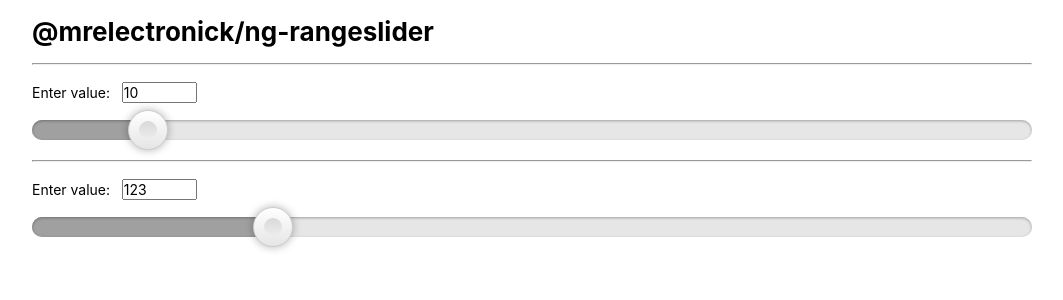
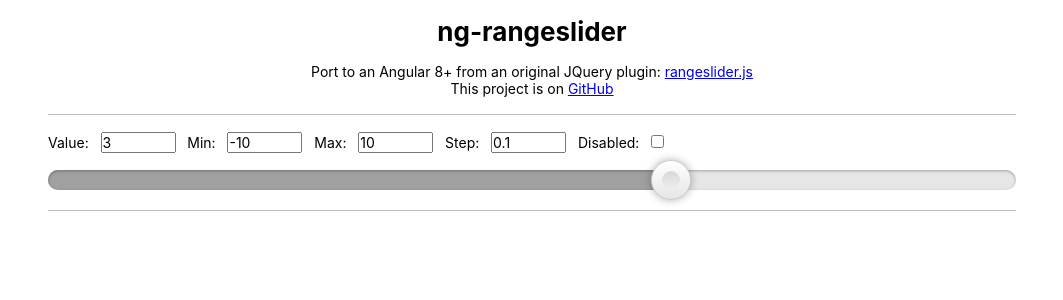
Before and after one commit to MrElectroNick/ng-rangeslider, an Angular app: page / in a window 1280 px wide. Shown: the top 300 px of the page, without its empty margins (108-1171 px from the left). Built offline with nearby package versions, Linux system fonts and the light colour scheme.

Commit message:
- Enable decimal steps - Cleanup - Update demo page

```diff
--- a/projects/ng-rangeslider/src/lib/ng-rangeslider.component.ts
+++ b/projects/ng-rangeslider/src/lib/ng-rangeslider.component.ts
@@ -9,8 +9,6 @@
       <div #fill [class]="fillClass"></div>
       <div #handle [class]="handleClass"></div>
     </div>
-    <br>
-    <br>
   `,
   styles: [`
     .rangeslider,
@@ -84,6 +82,60 @@
 
   private static pluginIdentifier = 0;
   private xvalue = 0;
+  private xmax = 100;
+  private xmin = 0;
+  private xstep = 1;
+  private xdisabled = false;
+
+  @Input()
+  set value(v: number) {
+    this.xvalue = v;
+    this.update();
+  }
+
+  get value() {
+    return this.xvalue;
+  }
+
+  @Input()
+  set disabled(v: boolean) {
+    this.xdisabled = v;
+    this.update();
+  }
+
+  get disabled() {
+    return this.xdisabled;
+  }
+
+  @Input()
+  get min(): number {
+    return this.xmin;
+  }
+
+  set min(value: number) {
+    this.xmin = value;
+    this.update();
+  }
+
+  @Input()
+  get max(): number {
+    return this.xmax;
+  }
+
+  set max(value: number) {
+    this.xmax = value;
+    this.update();
+  }
+
+  @Input()
+  get step(): number {
+    return this.xstep;
+  }
+
+  set step(value: number) {
+    this.xstep = value;
+    this.update();
+  }
 
   identifier = 'ng-rangeslider-' + (NgRangesliderComponent.pluginIdentifier++);
 
@@ -99,41 +151,27 @@
   @ViewChild('range', {static: true}) $range;
 
   @Output() changed: EventEmitter<number> = new EventEmitter<number>();
+
   @Input() rangeClass = 'rangeslider';
   @Input() disabledClass = 'rangeslider--disabled';
   @Input() fillClass = 'rangeslider__fill';
   @Input() handleClass = 'rangeslider__handle';
-  @Input() disabled = false;
-  @Input() step = 1;
-
-  @Input()
-  set value(v: number) {
-    this.xvalue = v;
-    const pos = this.getPositionFromValue(v);
-    this.setPosition(pos, false);
-  }
-
-  get value() {
-    return this.xvalue;
-  }
-
-  @Input() min = 0;
-  @Input() max = 100;
 
   constructor() {
     const self = this;
 
     // tslint:disable-next-line:only-arrow-functions
-    const handleMove = function (e) {
-      if (e.type !== 'touchmove') {
-        e.preventDefault();
+    const handleMove = function(e) {
+        if (e.type !== 'touchmove') {
+          e.preventDefault();
+        }
+        const posX = self.getRelativePosition(e);
+        self.setPosition(posX - self.grabX);
       }
-      const posX = self.getRelativePosition(e);
-      self.setPosition(posX - self.grabX);
-    };
+    ;
 
     // tslint:disable-next-line:only-arrow-functions
-    const handleEnd = function (e) {
+    const handleEnd = function(e) {
       e.preventDefault();
       document.removeEventListener('mousemove', handleMove, true);
       document.removeEventListener('touchmove', handleMove, true);
@@ -142,7 +180,7 @@
     };
 
     // tslint:disable-next-line:only-arrow-functions
-    const handleDown = function (e) {
+    const handleDown = function(e) {
       const local = self.isLocalClick(e.target);
       if (self.disabled || !local) {
         return;
@@ -172,9 +210,10 @@
     };
 
     // tslint:disable-next-line:only-arrow-functions
-    const winsize = function () {
+    const winsize = function() {
       self.update();
-    }
+    };
+
     window.removeEventListener('resize', winsize);
     window.addEventListener('resize', winsize);
     document.removeEventListener('touchstart', handleDown);
@@ -193,12 +232,13 @@
   getPositionFromValue(value: number): number {
     let percentage;
     let pos;
-    percentage = (value - this.min) / (this.max - this.min);
+    percentage = (value - this.xmin) / (this.xmax - this.xmin);
     pos = percentage * this.maxHandleX;
     return pos;
   }
 
   update() {
+    this.toFixed = (this.step + '').replace('.', '').length - 1;
     this.handleWidth = this.getDimension(this.$handle.nativeElement, 'offsetWidth');
     this.rangeWidth = this.getDimension(this.$range.nativeElement, 'offsetWidth');
     this.maxHandleX = this.rangeWidth - this.handleWidth;
@@ -306,7 +346,7 @@
     let percentage;
     let value;
     percentage = ((pos) / (this.maxHandleX || 1));
-    value = this.step * Math.round(percentage * (this.max - this.min) / this.step) + this.min;
+    value = this.step * /*Math.round*/(percentage * (this.xmax - this.xmin) / this.step) + this.xmin;
     return Number((value).toFixed(this.toFixed));
   }
 
--- a/src/app/app.component.html
+++ b/src/app/app.component.html
@@ -1,31 +1,43 @@
 <main>
-  <h1>@mrelectronick/ng-rangeslider</h1>
+  <h1 class="text-center mb-16">ng-rangeslider</h1>
+  <p class="text-center">Port to an Angular 8+ from an original JQuery plugin: <a href="https://rangeslider.js.org/">rangeslider.js</a></p>
+  <p class="text-center">This project is on <a href="https://github.com/MrElectroNick/ng-rangeslider" target="_blank">GitHub</a></p>
+  <br>
   <hr>
   <br>
-  <label for="val">Enter value:</label>
+  <label for="val">Value:</label>
   &nbsp;
-  <input id="val" type="number" [value]="val1" (change)="changeVal1($event)" style="width: 75px">
+  <input id="val" type="number" [value]="val" (change)="cVal($event)" style="width: 75px">
+  &nbsp;
+  <label for="min">Min:</label>
+  &nbsp;
+  <input id="min" type="number" [value]="min" (change)="cMin($event)" style="width: 75px">
+  &nbsp;
+  <label for="max">Max:</label>
+  &nbsp;
+  <input id="max" type="number" [value]="max" (change)="cMax($event)" style="width: 75px">
+  &nbsp;
+  <label for="step">Step:</label>
+  &nbsp;
+  <input id="step" type="number" [value]="step" (change)="cStep($event)" style="width: 75px">
+  &nbsp;
+  <label for="disabled">Disabled:</label>
+  &nbsp;
+  <input id="disabled" type="checkbox" (change)="cDisabled($event)" [checked]="disabled">
   <br>
   <br>
 
   <ng-rangeslider
-    [value]="val1"
-    [step]="10"
-    (changed)="changeRange1($event)"></ng-rangeslider>
+    [value]="val"
+    [min]="min"
+    [max]="max"
+    [step]="step"
+    [disabled]="disabled"
+    (changed)="val = $event"></ng-rangeslider>
 
-  <hr>
-  <br>
-
-  <label for="val2">Enter value:</label>
-  &nbsp;
-  <input id="val2" type="number" [value]="val2" (change)="changeVal2($event)" style="width: 75px">
   <br>
   <br>
+  <hr>
 
-  <ng-rangeslider
-    [value]="val2"
-    [min]="100"
-    [max]="200"
-    (changed)="changeRange2($event)"></ng-rangeslider>
 
 </main>
--- a/src/app/app.component.ts
+++ b/src/app/app.component.ts
@@ -8,22 +8,29 @@
 export class AppComponent {
   title = 'ng-rangeslider';
 
-  val1 = 10;
-  val2 = 123;
+  val = 3;
+  min = -10;
+  max = 10;
+  step = 0.1;
+  disabled = false;
 
-  changeVal1(e: Event) {
-    this.val1 = parseInt((e.target as HTMLInputElement).value, 10);
+  cVal(e: Event) {
+    this.val = parseFloat((e.target as HTMLInputElement).value);
   }
 
-  changeVal2(e: Event) {
-    this.val2 = parseInt((e.target as HTMLInputElement).value, 10);
+  cMin(e: Event) {
+    this.min = parseFloat((e.target as HTMLInputElement).value);
   }
 
-  changeRange1(v) {
-    this.val1 = v;
+  cMax(e: Event) {
+    this.max = parseFloat((e.target as HTMLInputElement).value);
   }
 
-  changeRange2(v) {
-    this.val2 = v;
+  cStep(e: Event) {
+    this.step = parseFloat((e.target as HTMLInputElement).value);
+  }
+
+  cDisabled(e: Event) {
+    this.disabled = (e.target as HTMLInputElement).checked;
   }
 }
--- a/src/styles.scss
+++ b/src/styles.scss
@@ -8,7 +8,14 @@
 
 main {
   max-width: 1000px;
-  margin: 16px auto;
+  margin: 0 auto;
+  padding: 16px;
+}
+
+hr {
+  border-style: solid;
+  border-width: 0 0 1px 0;
+  border-color: silver;
 }
 
 h1, h2, h3, h4, h5, h6 {
@@ -34,3 +41,11 @@
 h6 {
   font-size: 16px;
 }
+
+.text-center {
+  text-align: center;
+}
+
+.mb-16 {
+  margin-bottom: 16px;
+}
```
Also changed, not shown: 8 other files (tests, documents, lock files or other folders).
